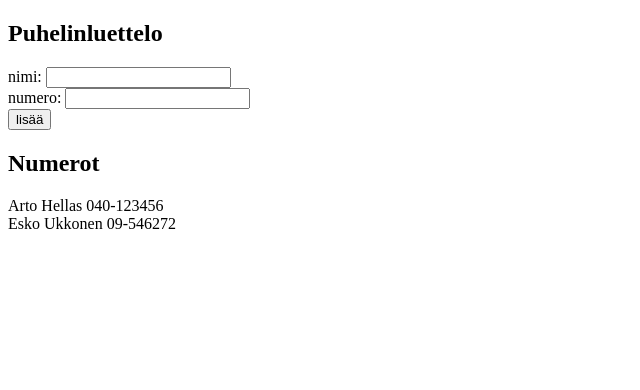
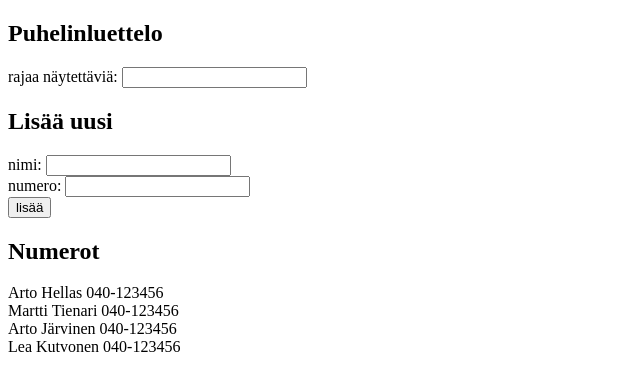
Before and after one commit to helij/fullstackopen, a React (Create React App) app in the folder Osa2/Puhelinluettelo/: page / in a window 1280 px wide. Shown: the top 390 px of the page, without its empty margins (0-640 px from the left). Built offline with nearby package versions, Linux system fonts and the light colour scheme.

Commit message:
2.9 done

```diff
--- a/Osa2/Puhelinluettelo/src/App.js
+++ b/Osa2/Puhelinluettelo/src/App.js
@@ -5,24 +5,21 @@ class App extends React.Component {
         super(props)
         this.state = {
             persons: [
-                {
-                    name: 'Arto Hellas',
-                    number:'040-123456'
-                },
-                {
-                    name: 'Esko Ukkonen',
-                    number:'09-546272'
-                }
+                { name: 'Arto Hellas', number: '040-123456' },
+                { name: 'Martti Tienari', number: '040-123456' },
+                { name: 'Arto Järvinen', number: '040-123456' },
+                { name: 'Lea Kutvonen', number: '040-123456' }
             ],
             newName: '',
-            newNumber: ''
+            newNumber: '',
+            filter: ''
 
         }
     }
 
     addName = (event) => {
         event.preventDefault()
-        if (!this.state.persons.map(person=>person.name).includes(this.state.newName)) {
+        if (!this.state.persons.map(person => person.name).includes(this.state.newName)) {
             const personObject = {
                 name: this.state.newName,
                 number: this.state.newNumber
@@ -32,28 +29,35 @@ class App extends React.Component {
                 persons
             })
         }
-        else{
+        else {
             alert("Nimi löytyy jo!")
         }
-        console.log('event.target.', event.target)
-        console.log('event.target.value', event.target.value)
     }
 
 
     handleNameChange = (event) => {
-        console.log(event.target.value)
         this.setState({ newName: event.target.value })
     }
 
     handleNumberChange = (event) => {
-        console.log(event.target.value)
         this.setState({ newNumber: event.target.value })
+    }
+
+    handleFilter = (event) => {
+        this.setState({ filter: event.target.value })
     }
 
     render() {
         return (
             <div>
                 <h2>Puhelinluettelo</h2>
+                <div>
+                    rajaa näytettäviä: <input
+                        value={this.state.filter}
+                        onChange={this.handleFilter}
+                    />
+                </div>
+                <h2>Lisää uusi</h2>
                 <form onSubmit={this.addName}>
                     <div>
                         nimi: <input
@@ -73,7 +77,7 @@ class App extends React.Component {
 
                 </form>
                 <h2>Numerot</h2>
-                {this.state.persons.map(person =>
+                {this.state.persons.filter(person =>  person.name.toUpperCase().includes(this.state.filter.toUpperCase())).map(person =>
                     <div key={person.name}>
                         {person.name} {person.number}
                     </div>
```
